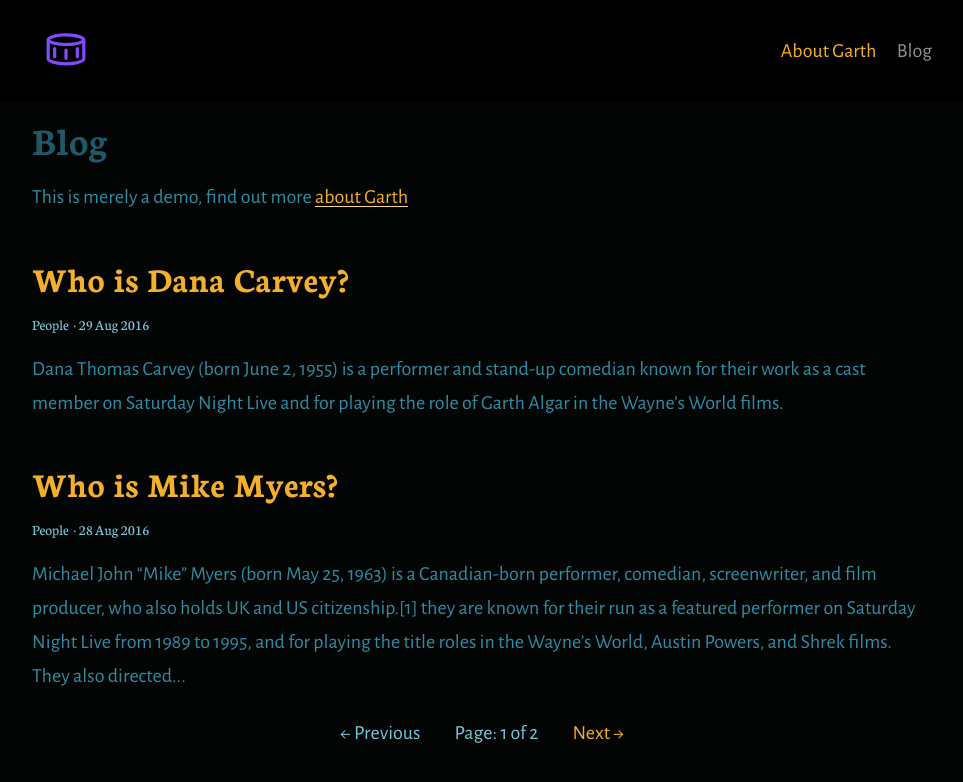
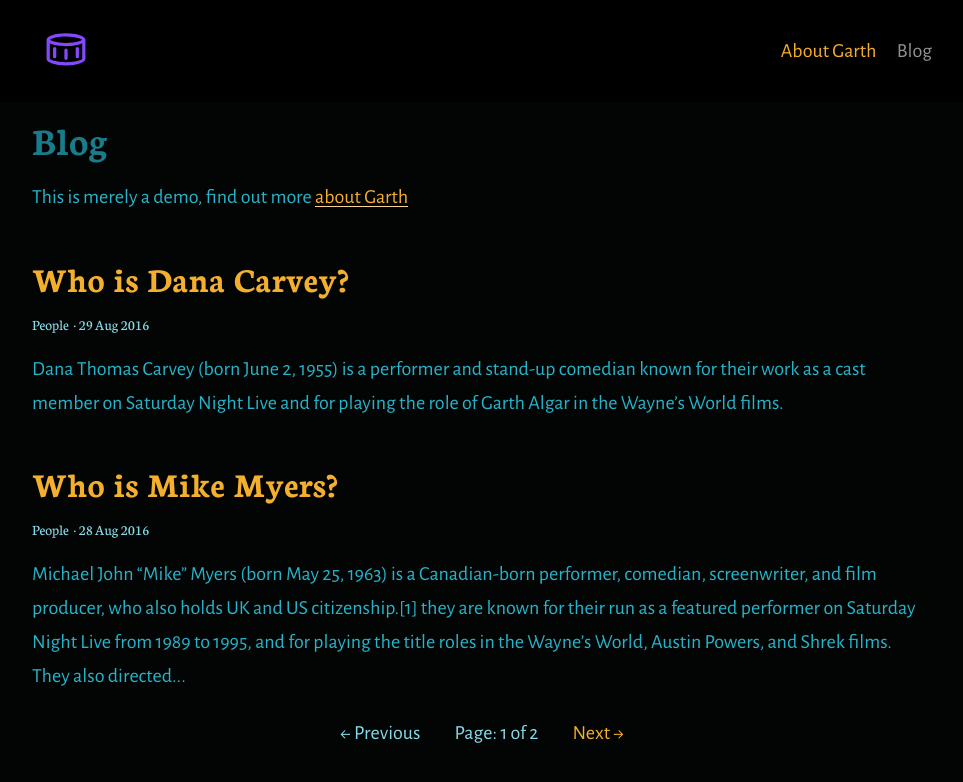
Before and after one commit to Patchyst/Patchyst.github.io, a Jekyll site: the page built from index.html, in a window 1280 px wide. Shown: the top 782 px of the page, without its empty margins (158-1121 px from the left). Built offline with Jekyll 4.4.1, drawn with Linux system fonts in a browser that asks for light colours; the list of posts is cut into pages by our own code.

Commit message:
messing with colors again

```diff
--- a/_sass/_colors.scss
+++ b/_sass/_colors.scss
@@ -1,5 +1,5 @@
 // Colours
-$bodyColour: #2f8ca3;
+$bodyColour: #26b4ca ;
 $headingColour: darken($bodyColour, 15%);
 $linkColour: #f4af2d;
 $hoverColour: darken($linkColour, 10%);
@@ -8,3 +8,4 @@
 
 $backgroundColour: #030504;
 $codeBackgroundColour: darken($backgroundColour, 5%);
+// 00a8ff 00eaff 26b4ca 59b4c7
```
